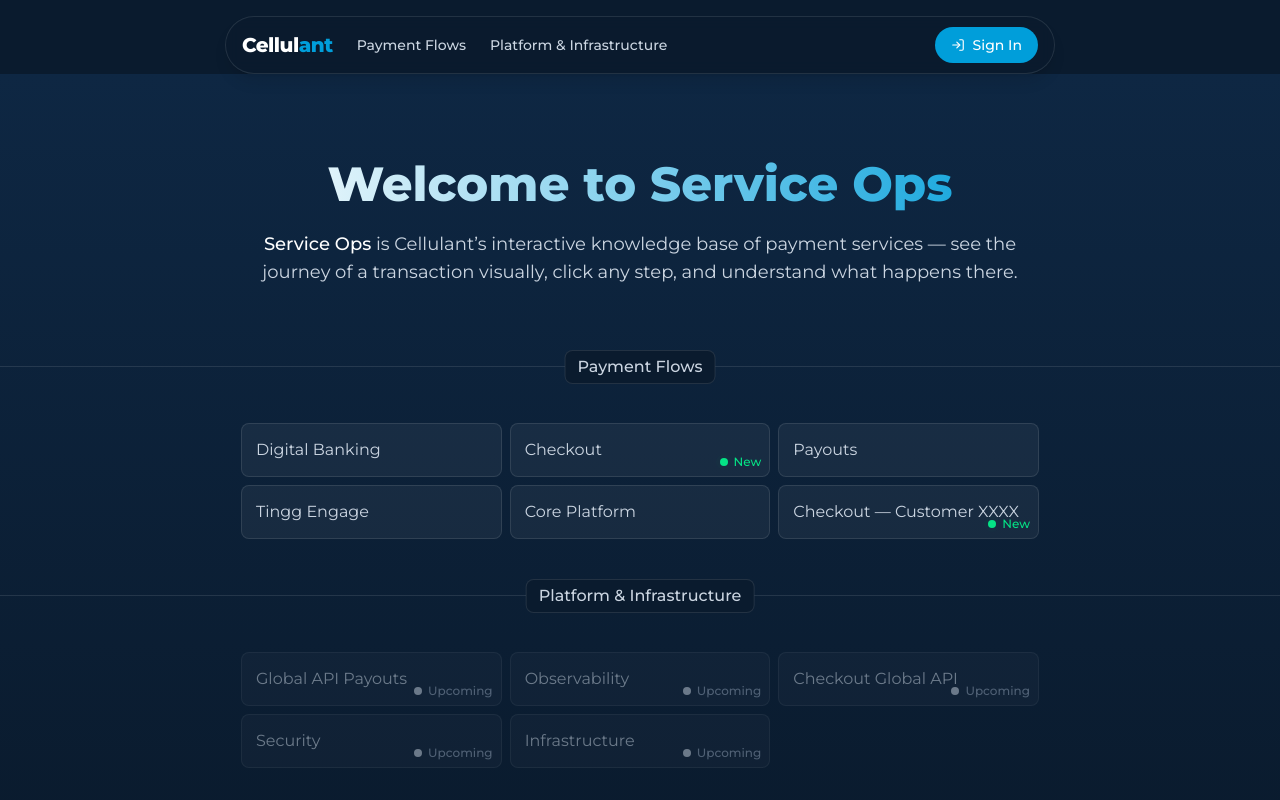
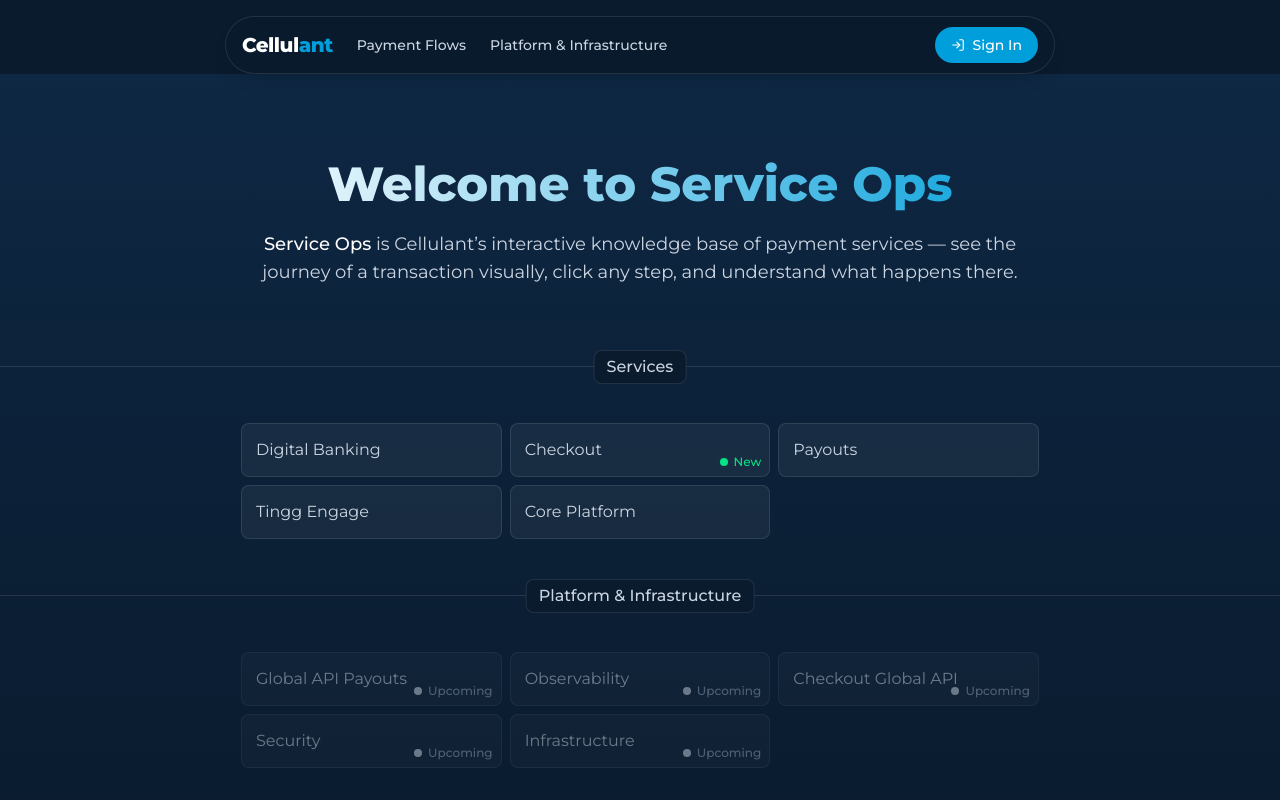
Before and after one commit to bravine-dangana/service-ops, a Next.js app: page / in a window 1280 px wide. Shown: the top 800 px of the page. Built offline with nearby package versions, Linux system fonts and the light colour scheme.

Commit message:
Fix Initiate Payment button (SVG overlay was swallowing clicks); split home page into Services grid + new /payment-flows page for real customer implementations

```diff
--- a/app/page.tsx
+++ b/app/page.tsx
@@ -1,14 +1,11 @@
 import { services } from '@/data/services';
 import { FeaturedItems } from '@/components/site/FeaturedItems';
 
-const paymentFlows = [
-  ...services.map((service) => ({
-    text: service.name,
-    href: `/${service.slug}`,
-    isNew: service.isExample,
-  })),
-  { text: 'Checkout — Customer XXXX', href: '/checkout-customer-xxxx', isNew: true },
-];
+const serviceItems = services.map((service) => ({
+  text: service.name,
+  href: `/${service.slug}`,
+  isNew: service.isExample,
+}));
 
 const platformItems = [
   { text: 'Global API Payouts', href: '#', isUpcoming: true },
@@ -37,7 +34,7 @@
         </div>
       </div>
 
-      <FeaturedItems id="payment-flows" heading="Payment Flows" items={paymentFlows} />
+      <FeaturedItems id="services" heading="Services" items={serviceItems} />
       <FeaturedItems id="platform" heading="Platform & Infrastructure" items={platformItems} />
     </div>
   );
--- /dev/null
+++ b/app/payment-flows/page.tsx
@@ -0,0 +1,45 @@
+import { services } from '@/data/services';
+import { customerImplementationsByServiceSlug } from '@/lib/sequence-diagram';
+import { FeaturedItems } from '@/components/site/FeaturedItems';
+
+const items = services.flatMap((service) => {
+  const implementations = customerImplementationsByServiceSlug[service.slug] ?? [];
+  return implementations.map((implementation) => ({
+    text: `${service.name} — ${implementation.name}`,
+    href: implementation.href,
+    isNew: true,
+  }));
+});
+
+export const metadata = {
+  title: 'Payment Flows · Service Ops Platform',
+};
+
+export default function PaymentFlowsPage() {
+  return (
+    <div className="min-h-[70vh] bg-gradient-to-b from-cellulant-dark2 to-cellulant-dark pb-16">
+      <div className="relative border-b border-white/10 py-14">
+        <div className="container text-center">
+          <h1 className="mb-2 text-2xl font-extrabold text-white sm:text-4xl">Payment Flows</h1>
+          <p className="mx-auto max-w-2xl text-sm text-slate-300 sm:text-base">
+            Real customer payment-flow implementations — the actual technical diagrams behind live
+            integrations, not the generic service walkthroughs. For how a service works in general,
+            see its page under{' '}
+            <a href="/#services" className="text-cellulant-blue hover:underline">
+              Services
+            </a>
+            .
+          </p>
+        </div>
+      </div>
+
+      {items.length > 0 ? (
+        <FeaturedItems heading="Customer implementations" items={items} />
+      ) : (
+        <div className="container py-14 text-center text-sm text-slate-400">
+          No customer flow diagrams have been added yet.
+        </div>
+      )}
+    </div>
+  );
+}
--- a/components/sequence/SequenceDiagram.tsx
+++ b/components/sequence/SequenceDiagram.tsx
@@ -123,7 +123,7 @@
             </button>
 
             {/* lifelines + message arrows */}
-            <svg className="absolute left-0 top-0" width={width} height={height}>
+            <svg className="pointer-events-none absolute left-0 top-0" width={width} height={height}>
               <defs>
                 <marker id="arrow-solid" markerWidth="8" markerHeight="8" refX="7" refY="4" orient="auto">
                   <path d="M0,0 L8,4 L0,8 Z" fill="#334155" />
--- a/components/site/SiteHeader.tsx
+++ b/components/site/SiteHeader.tsx
@@ -6,7 +6,7 @@
 import { Logo } from './Logo';
 
 const NAV_LINKS = [
-  { text: 'Payment Flows', href: '/#payment-flows' },
+  { text: 'Payment Flows', href: '/payment-flows' },
   { text: 'Platform & Infrastructure', href: '/#platform' },
 ];
 
```
